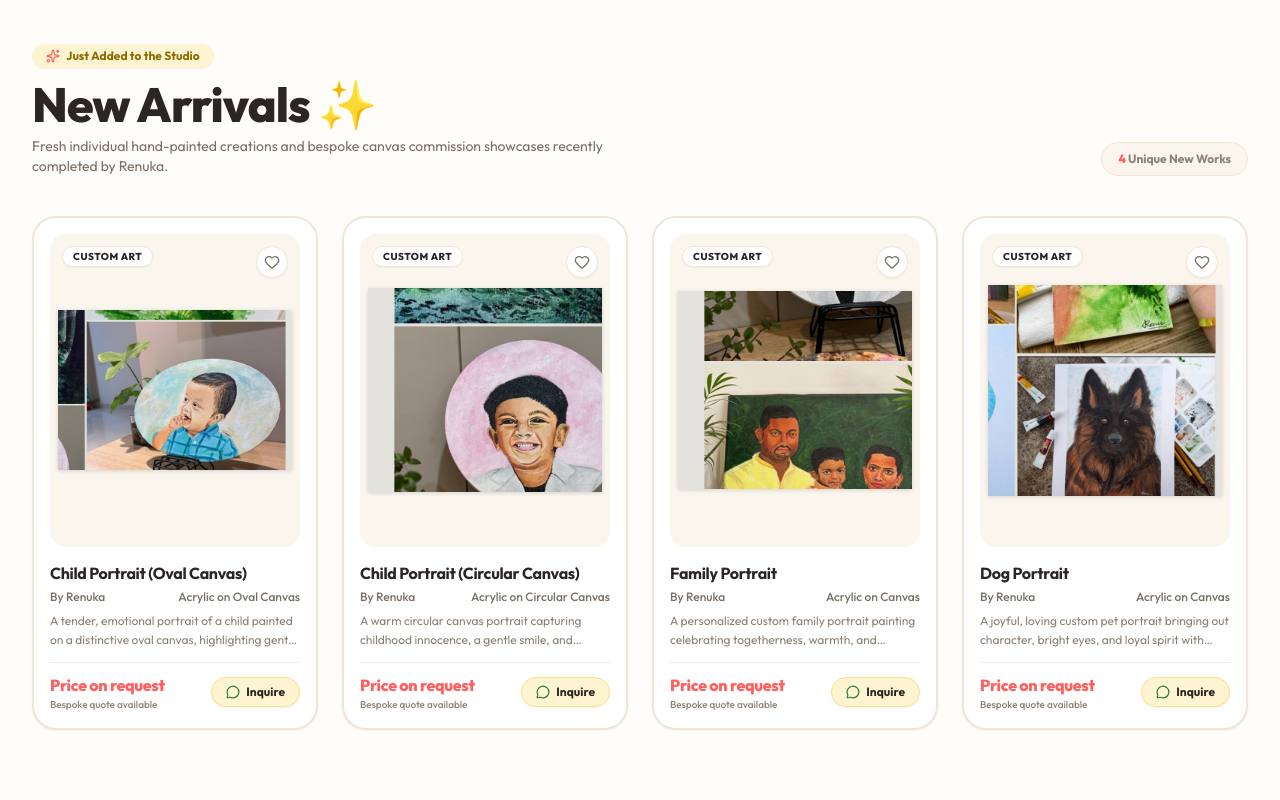
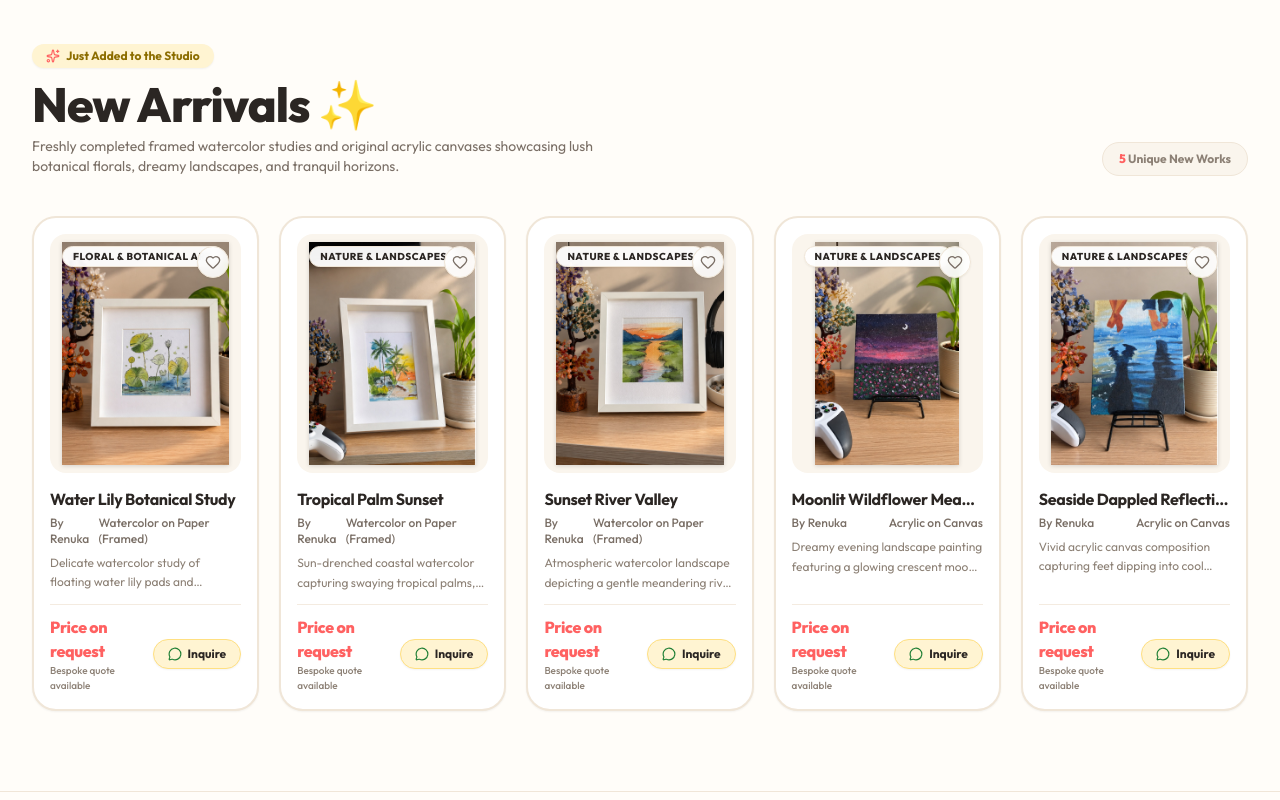
Before and after one commit to nandepranay/renus_palette, a React (Vite) app: page / in a window 1280 px wide. Shown: the part 1580-2380 px from the top of the page. Built offline with nearby package versions, Linux system fonts and the light colour scheme.

Commit message:
feat: add 5 new framed and canvas products to New Arrivals and Gallery

```diff
--- a/src/components/CuratedArtGrid.tsx
+++ b/src/components/CuratedArtGrid.tsx
@@ -1,6 +1,6 @@
 import React, { useState } from 'react';
 import { useGallery } from '../context/GalleryContext';
-import { galleryArtworks, artworks } from '../data/artworks';
+import { artworks } from '../data/artworks';
 import { ArtworkCard } from './ArtworkCard';
 import { ArrowRight, Sparkles } from 'lucide-react';
 
@@ -13,20 +13,19 @@ export const CuratedArtGrid: React.FC = () => {
     { id: 'nature-landscapes', label: 'Nature & Landscapes 🌿' },
     { id: 'spiritual-art', label: 'Spiritual Art ✨' },
     { id: 'floral-botanical', label: 'Floral & Botanical 🌸' },
-    { id: 'custom-art', label: 'Custom Art 💌' },
   ];
 
   const filteredArtworks =
     activeTab === 'all'
-      ? galleryArtworks
-      : galleryArtworks.filter(
+      ? artworks
+      : artworks.filter(
           (a) =>
             a.categorySlug === activeTab ||
             (a.secondaryCategories &&
               a.secondaryCategories.some(
                 (c) =>
-                  (activeTab === 'custom-art' && c === 'Custom Art') ||
-                  (activeTab === 'nature-landscapes' && c === 'Nature & Landscapes')
+                  (activeTab === 'nature-landscapes' && c === 'Nature & Landscapes') ||
+                  (activeTab === 'floral-botanical' && c === 'Floral & Botanical Art')
               ))
         );
 
--- a/src/components/NewArrivalsSection.tsx
+++ b/src/components/NewArrivalsSection.tsx
@@ -20,7 +20,7 @@ export const NewArrivalsSection: React.FC = () => {
             New Arrivals ✨
           </h2>
           <p className="text-sm text-[#7A6F66] mt-2 max-w-xl">
-            Fresh individual hand-painted creations and bespoke canvas commission showcases recently completed by Renuka.
+            Freshly completed framed watercolor studies and original acrylic canvases showcasing lush botanical florals, dreamy landscapes, and tranquil horizons.
           </p>
         </div>
 
@@ -30,7 +30,7 @@ export const NewArrivalsSection: React.FC = () => {
       </div>
 
       {/* Grid of New Arrival Individual Paintings */}
-      <div className="grid grid-cols-1 sm:grid-cols-2 lg:grid-cols-4 gap-6">
+      <div className="grid grid-cols-1 sm:grid-cols-2 md:grid-cols-3 lg:grid-cols-5 gap-5">
         {newArrivalArtworks.map((artwork) => (
           <ArtworkCard key={artwork.id} artwork={artwork} />
         ))}
--- a/src/data/artworks.ts
+++ b/src/data/artworks.ts
@@ -226,117 +226,139 @@ export const galleryArtworks: Artwork[] = [
 ];
 
 /**
- * New Arrivals: Unique individual paintings from public/artworks/
- * that are NOT duplicated in the existing gallery.
- * Excludes collage files (01-05).
+ * New Arrivals: 5 new paintings added directly from Renuka's latest studio collection.
+ * Each artwork has high-resolution front views and multi-angle display mockups.
  */
 export const newArrivalArtworks: Artwork[] = [
   {
-    id: 'child-portrait-oval',
-    title: 'Child Portrait (Oval Canvas)',
+    id: 'water-lily-study',
+    title: 'Water Lily Botanical Study',
     isOfficialTitle: false,
     artistName: 'Renuka',
     artistBrand: 'renus_palette',
-    category: 'Custom Art',
-    categorySlug: 'custom-art',
-    secondaryCategories: ['Portraits'],
+    category: 'Floral & Botanical Art',
+    categorySlug: 'floral-botanical',
     description:
-      'A tender, emotional portrait of a child painted on a distinctive oval canvas, highlighting gentle innocence, radiant gaze, and loving personality.',
-    imageUrl: getArtworkUrl('artworks/child-portrait-oval.jpg'),
-    imageFileName: 'child-portrait-oval.jpg',
-    medium: 'Acrylic on Oval Canvas',
+      'Delicate watercolor study of floating water lily pads and emergent lotus buds rendered in gentle turquoise, olive green, and ambient light. Elegantly presented in a gallery white frame.',
+    imageUrl: getArtworkUrl('artworks/views/02_lotus_pond_watercolor_front.jpg'),
+    imageFileName: '02_lotus_pond_watercolor_front.jpg',
+    medium: 'Watercolor on Paper (Framed)',
     priceDisplay: 'Price on request',
     isPriceConfirmed: false,
     price: 0,
-    availability: 'Available • Custom Inquiries Open',
-    orientation: 'vertical',
+    availability: 'Available • Gallery Framed',
+    orientation: 'square',
     featured: true,
-    tags: ['Portrait', 'Child Portrait', 'Oval Canvas', 'Custom Art', 'New Arrival'],
+    tags: ['Water Lily', 'Lotus', 'Botanical', 'Floral', 'Watercolor', 'Framed Artwork', 'New Arrival'],
     views: {
-      front: getArtworkUrl('artworks/child-portrait-oval.jpg'),
-      angled: getArtworkUrl('artworks/views/child-portrait-oval-angled.jpg'),
-      detail: getArtworkUrl('artworks/views/child-portrait-oval-detail.jpg')
+      front: getArtworkUrl('artworks/views/02_lotus_pond_watercolor_front.jpg'),
+      angled: getArtworkUrl('artworks/02_lotus_pond_watercolor_collage.jpg'),
+      detail: getArtworkUrl('artworks/views/02_lotus_pond_watercolor_front.jpg')
     }
   },
   {
-    id: 'child-portrait-round',
-    title: 'Child Portrait (Circular Canvas)',
+    id: 'tropical-palm-sunset',
+    title: 'Tropical Palm Sunset',
     isOfficialTitle: false,
     artistName: 'Renuka',
     artistBrand: 'renus_palette',
-    category: 'Custom Art',
-    categorySlug: 'custom-art',
-    secondaryCategories: ['Portraits'],
+    category: 'Nature & Landscapes',
+    categorySlug: 'nature-landscapes',
     description:
-      'A warm circular canvas portrait capturing childhood innocence, a gentle smile, and tender expression with soft tonal transitions.',
-    imageUrl: getArtworkUrl('artworks/child-portrait-round.jpg'),
-    imageFileName: 'child-portrait-round.jpg',
-    medium: 'Acrylic on Circular Canvas',
+      'Sun-drenched coastal watercolor capturing swaying tropical palms, evening shoreline reflections, and radiant sunset gradients in a premium white tabletop frame.',
+    imageUrl: getArtworkUrl('artworks/views/01_tropical_palm_watercolor_front.jpg'),
+    imageFileName: '01_tropical_palm_watercolor_front.jpg',
+    medium: 'Watercolor on Paper (Framed)',
     priceDisplay: 'Price on request',
     isPriceConfirmed: false,
     price: 0,
-    availability: 'Available • Custom Inquiries Open',
-    orientation: 'square',
+    availability: 'Available • Gallery Framed',
+    orientation: 'vertical',
     featured: true,
-    tags: ['Portrait', 'Child Portrait', 'Circular Canvas', 'Custom Art', 'New Arrival'],
+    tags: ['Tropical Palm', 'Sunset', 'Coastal', 'Watercolor', 'Framed Artwork', 'Beach', 'New Arrival'],
     views: {
-      front: getArtworkUrl('artworks/child-portrait-round.jpg'),
-      angled: getArtworkUrl('artworks/views/child-portrait-round-angled.jpg'),
-      detail: getArtworkUrl('artworks/views/child-portrait-round-detail.jpg')
+      front: getArtworkUrl('artworks/views/01_tropical_palm_watercolor_front.jpg'),
+      angled: getArtworkUrl('artworks/01_tropical_palm_watercolor_collage.jpg'),
+      detail: getArtworkUrl('artworks/views/01_tropical_palm_watercolor_front.jpg')
     }
   },
   {
-    id: 'family-portrait',
-    title: 'Family Portrait',
+    id: 'sunset-river-valley',
+    title: 'Sunset River Valley',
     isOfficialTitle: false,
     artistName: 'Renuka',
     artistBrand: 'renus_palette',
-    category: 'Custom Art',
-    categorySlug: 'custom-art',
-    secondaryCategories: ['Portraits'],
+    category: 'Nature & Landscapes',
+    categorySlug: 'nature-landscapes',
     description:
-      'A personalized custom family portrait painting celebrating togetherness, warmth, and cherished bonds in vibrant, enduring acrylic colors.',
-    imageUrl: getArtworkUrl('artworks/family-portrait.jpg'),
-    imageFileName: 'family-portrait.jpg',
+      'Atmospheric watercolor landscape depicting a gentle meandering river illuminated by golden evening skies between verdant valley hills and distant ridges.',
+    imageUrl: getArtworkUrl('artworks/views/03_sunset_river_landscape_front.jpg'),
+    imageFileName: '03_sunset_river_landscape_front.jpg',
+    medium: 'Watercolor on Paper (Framed)',
+    priceDisplay: 'Price on request',
+    isPriceConfirmed: false,
+    price: 0,
+    availability: 'Available • Gallery Framed',
+    orientation: 'square',
+    featured: true,
+    tags: ['River', 'Valley', 'Golden Sunset', 'Watercolor', 'Framed Artwork', 'Landscape', 'New Arrival'],
+    views: {
+      front: getArtworkUrl('artworks/views/03_sunset_river_landscape_front.jpg'),
+      angled: getArtworkUrl('artworks/03_sunset_river_landscape_collage.jpg'),
+      detail: getArtworkUrl('artworks/views/03_sunset_river_landscape_front.jpg')
+    }
+  },
+  {
+    id: 'moonlit-wildflower-meadow',
+    title: 'Moonlit Wildflower Meadow',
+    isOfficialTitle: false,
+    artistName: 'Renuka',
+    artistBrand: 'renus_palette',
+    category: 'Nature & Landscapes',
+    categorySlug: 'nature-landscapes',
+    secondaryCategories: ['Floral & Botanical Art'],
+    description:
+      'Dreamy evening landscape painting featuring a glowing crescent moon, starlit lavender twilight clouds, and a blooming meadow of pink and purple flora on gallery canvas.',
+    imageUrl: getArtworkUrl('artworks/views/05_moonlit_flower_field_canvas_front.jpg'),
+    imageFileName: '05_moonlit_flower_field_canvas_front.jpg',
     medium: 'Acrylic on Canvas',
     priceDisplay: 'Price on request',
     isPriceConfirmed: false,
     price: 0,
-    availability: 'Available • Custom Inquiries Open',
-    orientation: 'landscape',
+    availability: 'Available • Display Stand Ready',
+    orientation: 'square',
     featured: true,
-    tags: ['Family Portrait', 'Portraits', 'Custom Art', 'New Arrival', 'Heartfelt Keepsake'],
+    tags: ['Moonlit Sky', 'Crescent Moon', 'Wildflower Meadow', 'Acrylic on Canvas', 'Dreamy Night', 'New Arrival'],
     views: {
-      front: getArtworkUrl('artworks/family-portrait.jpg'),
-      angled: getArtworkUrl('artworks/views/family-portrait-angled.jpg'),
-      detail: getArtworkUrl('artworks/views/family-portrait-detail.jpg')
+      front: getArtworkUrl('artworks/views/05_moonlit_flower_field_canvas_front.jpg'),
+      angled: getArtworkUrl('artworks/05_moonlit_flower_field_canvas_collage.jpg'),
+      detail: getArtworkUrl('artworks/views/05_moonlit_flower_field_canvas_front.jpg')
     }
   },
   {
-    id: 'dog-portrait',
-    title: 'Dog Portrait',
+    id: 'seaside-dappled-reflections',
+    title: 'Seaside Dappled Reflections',
     isOfficialTitle: false,
     artistName: 'Renuka',
     artistBrand: 'renus_palette',
-    category: 'Custom Art',
-    categorySlug: 'custom-art',
-    secondaryCategories: ['Portraits'],
+    category: 'Nature & Landscapes',
+    categorySlug: 'nature-landscapes',
     description:
-      'A joyful, loving custom pet portrait bringing out character, bright eyes, and loyal spirit with expressive brushwork and rich texture.',
-    imageUrl: getArtworkUrl('artworks/dog-portrait.jpg'),
-    imageFileName: 'dog-portrait.jpg',
+      'Vivid acrylic canvas composition capturing feet dipping into cool ocean waters, sunlit azure ripples, and expressive deep shadow reflections.',
+    imageUrl: getArtworkUrl('artworks/views/04_seaside_reflections_canvas_front.jpg'),
+    imageFileName: '04_seaside_reflections_canvas_front.jpg',
     medium: 'Acrylic on Canvas',
     priceDisplay: 'Price on request',
     isPriceConfirmed: false,
     price: 0,
-    availability: 'Available • Custom Inquiries Open',
+    availability: 'Available • Display Stand Ready',
     orientation: 'vertical',
     featured: true,
-    tags: ['Pet Portrait', 'Dog Portrait', 'Custom Art', 'New Arrival', 'Animal Art'],
+    tags: ['Ocean Reflections', 'Coastal', 'Acrylic on Canvas', 'Seaside', 'Summer Memories', 'New Arrival'],
     views: {
-      front: getArtworkUrl('artworks/dog-portrait.jpg'),
-      angled: getArtworkUrl('artworks/views/dog-portrait-angled.jpg'),
-      detail: getArtworkUrl('artworks/views/dog-portrait-detail.jpg')
+      front: getArtworkUrl('artworks/views/04_seaside_reflections_canvas_front.jpg'),
+      angled: getArtworkUrl('artworks/04_seaside_reflections_canvas_collage.jpg'),
+      detail: getArtworkUrl('artworks/views/04_seaside_reflections_canvas_front.jpg')
     }
   }
 ];
```
